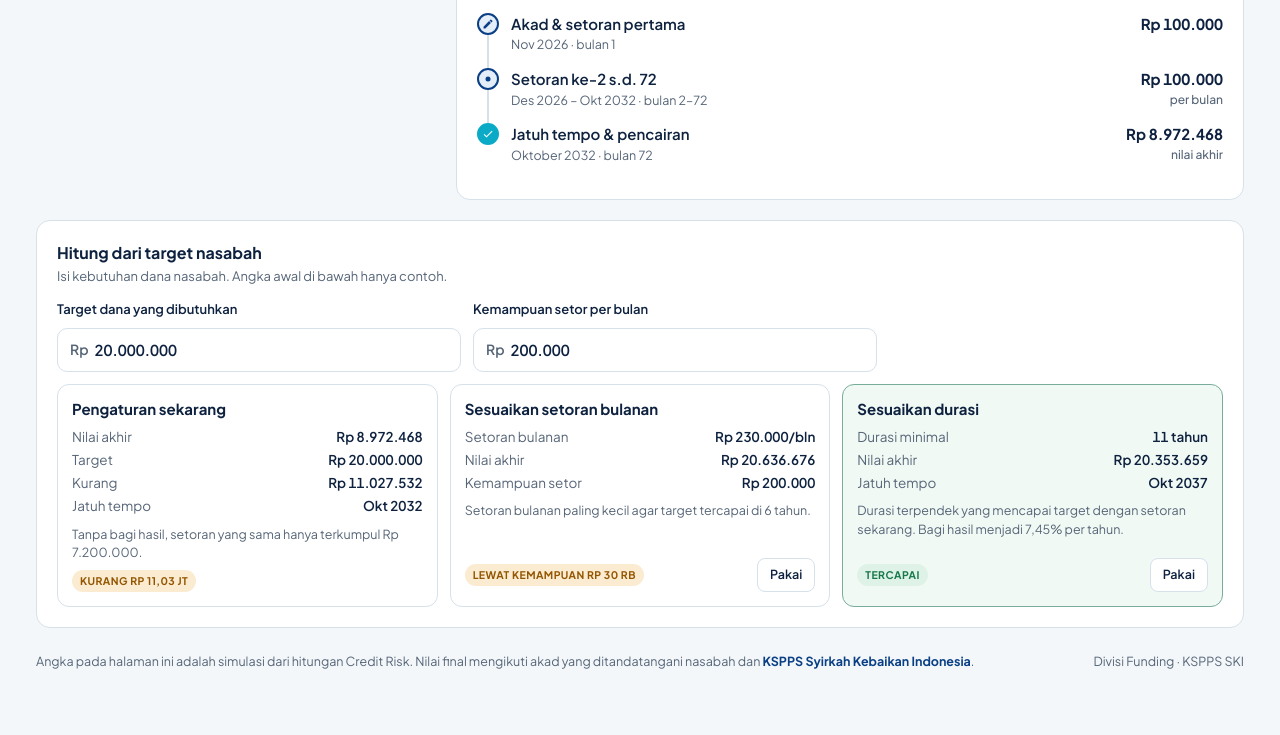
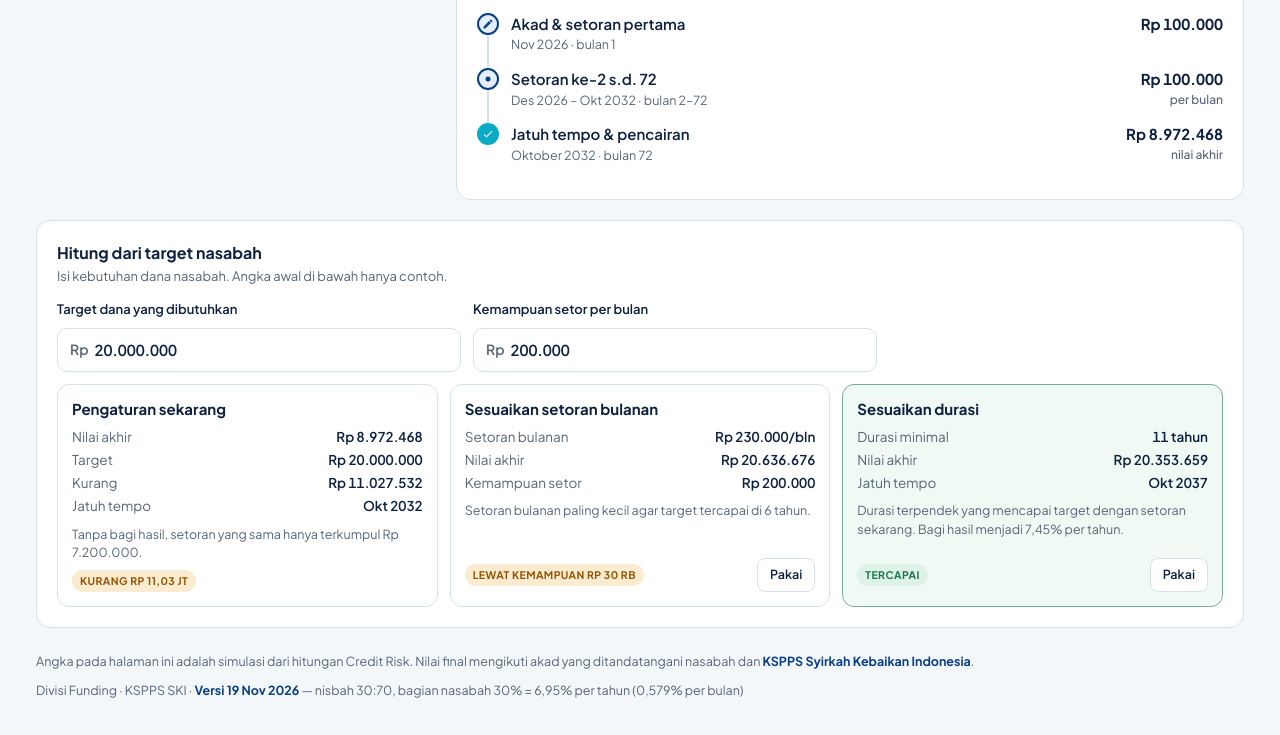
Before and after one commit to ahsnmlna23/SIMULASI-FUNDING-KSPPSSKI, a plain HTML site: page index.html in a window 1280 px wide. Shown: the part 1793-2528 px from the top of the page. Before the commit the page ends 2500 px from the top, so only its background shows below. Drawn offline with Linux system fonts and the light colour scheme.

Commit message:
Tanda versi 19 Nov 2026 di footer; README mengikuti nisbah 30:70 (30% = 6,95%/tahun)
Co-Authored-By: Claude Opus 5.5 <noreply@anthropic.com>
Claude-Session: https://claude.ai/code/session_01GBghEa3FViPDuDqjHp7ydW

```diff
--- a/index.html
+++ b/index.html
@@ -434,7 +434,7 @@ textarea.copybox{width:100%; min-height:200px; border:1px solid var(--line); bor
 
   <footer>
     <span>Angka pada halaman ini adalah simulasi dari hitungan Credit Risk. Nilai final mengikuti akad yang ditandatangani nasabah dan <b>KSPPS Syirkah Kebaikan Indonesia</b>.</span>
-    <span>Divisi Funding · KSPPS SKI</span>
+    <span>Divisi Funding · KSPPS SKI · <b>Versi 19 Nov 2026</b> — nisbah 30:70, bagian nasabah 30% = 6,95% per tahun (0,579% per bulan)</span>
   </footer>
 </div>
 <button class="dock" id="dock" type="button" aria-label="Lihat kartu simulasi"></button>
```
Also changed, not shown: 1 other file.
